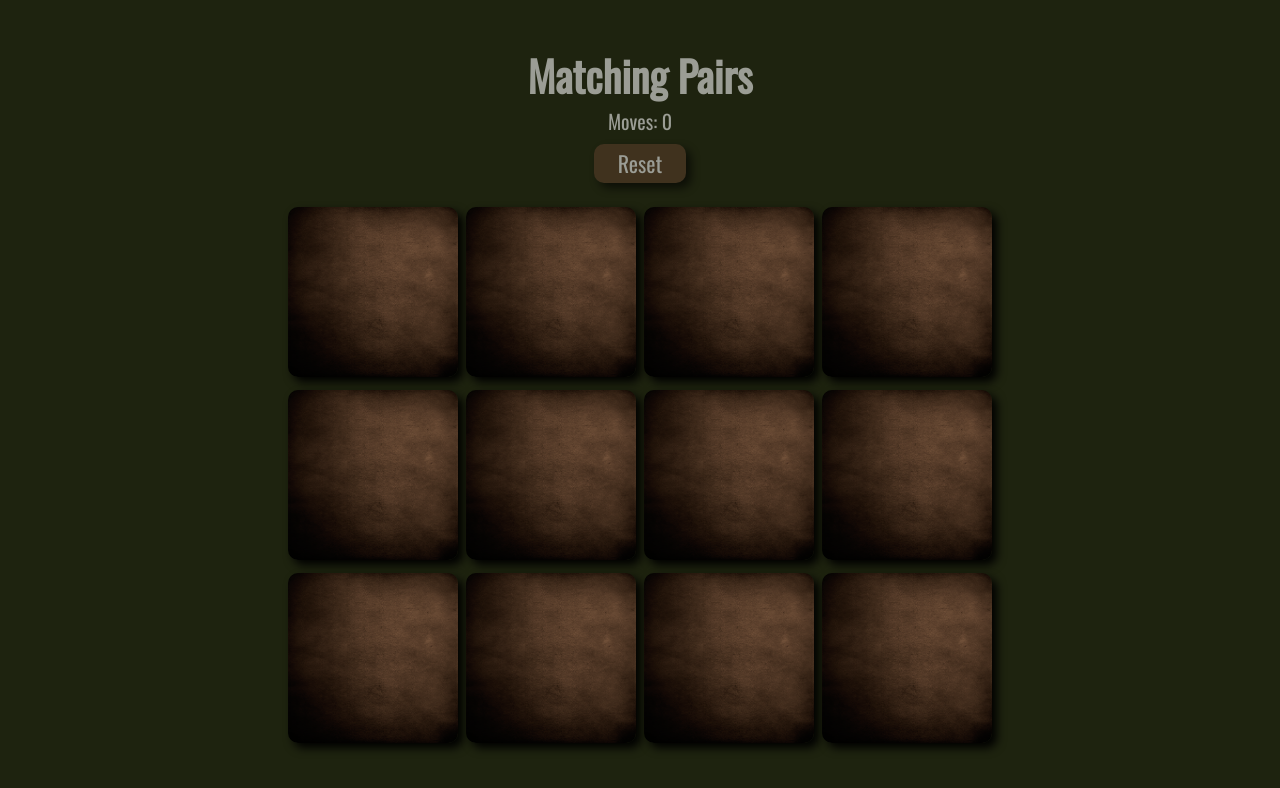
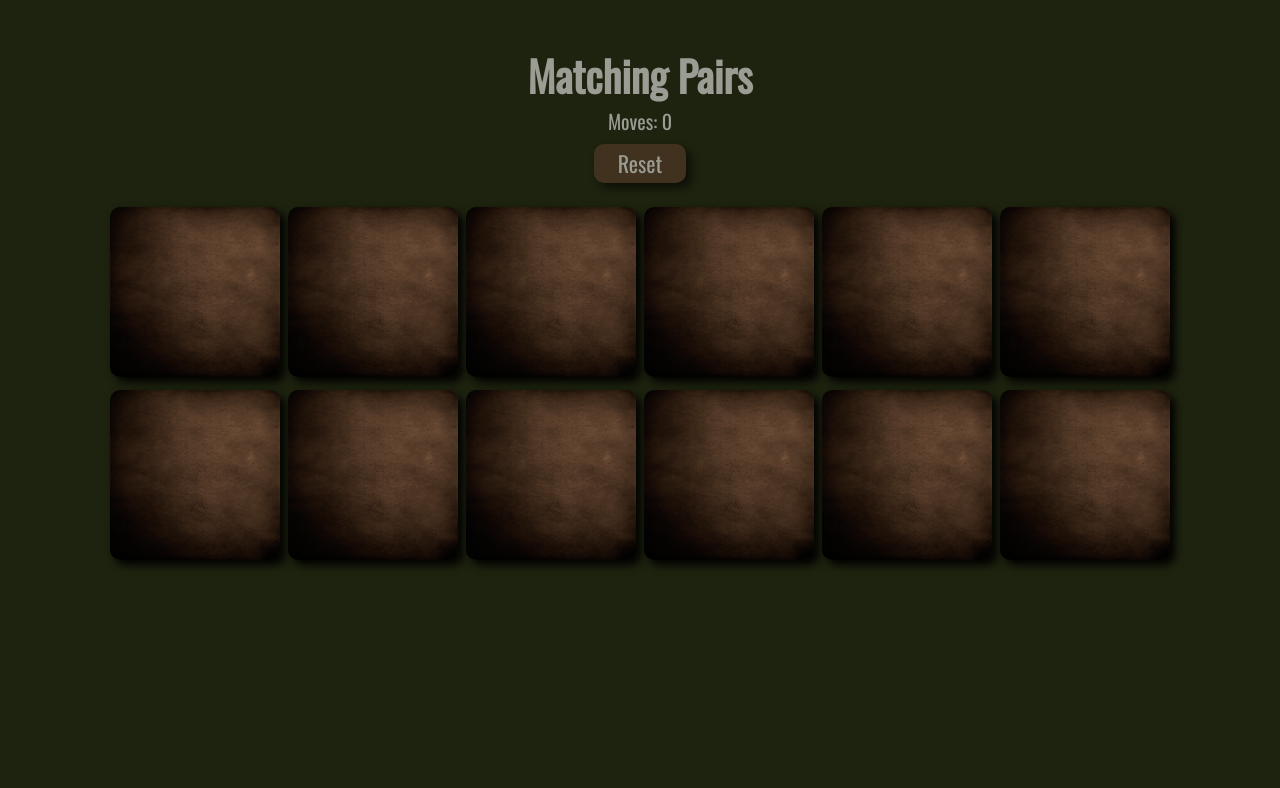
Before and after one commit to gizemnkorkmaz/matching-pairs, a React (Create React App) app: page / in a window 1280 px wide. Both pictures are taken after a click on the item "Easy". Shown: the top 788 px of the page. Built offline with nearby package versions, Linux system fonts and the light colour scheme.

Commit message:
Change grid sizes

```diff
--- a/src/components/Board/Board.jsx
+++ b/src/components/Board/Board.jsx
@@ -10,10 +10,15 @@ import getNameById from "../../utils/getNameById";
 
 const BoardStyled = styled.div`
   display: grid;
-  grid-template-columns: 1fr 1fr 1fr 1fr;
+  grid-template-columns: 1fr 1fr 1fr 1fr 1fr 1fr;
   grid-gap: 0.5rem;
   padding: 1rem 2rem;
   justify-content: center;
+
+  @media (max-width: 800px) {
+    grid-template-columns: 1fr 1fr 1fr 1fr;
+  }
+}
 `;
 
 function Board({ duplicatedCards }) {
```
